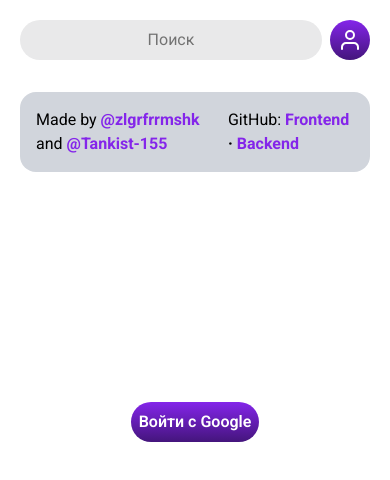
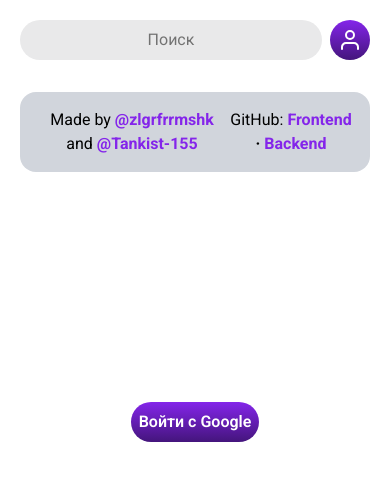
Before and after one commit to zlgrfrrmshk/synapse-frontend, a React (Vite) app: page /account in a window 390 px wide. Shown: the top 480 px of the page. Built offline with nearby package versions, Linux system fonts and the light colour scheme; no server answers.

Commit message:
added text-align for madeby banner

```diff
--- a/src/components/MadeBy.tsx
+++ b/src/components/MadeBy.tsx
@@ -2,8 +2,8 @@ import React from "react";
 
 const MadeBy = () => {
   return (
-    <div className="madeby-animation bg-gray-300 p-4 mt-4 w-full rounded-2xl flex flex-row justify-between">
-      <div>
+    <div className="madeby-animation bg-gray-300 p-4 mt-4 w-full rounded-2xl flex flex-row items-center justify-between">
+      <div className="sm:text-left text-center">
         Made by{" "}
         <a
           className="roboto-bold text-primary"
@@ -19,7 +19,7 @@ const MadeBy = () => {
           @Tankist-155
         </a>
       </div>
-      <div>
+      <div className="sm:text-end text-center">
         GitHub:{" "}
         <a
           className="roboto-bold text-primary"
```
